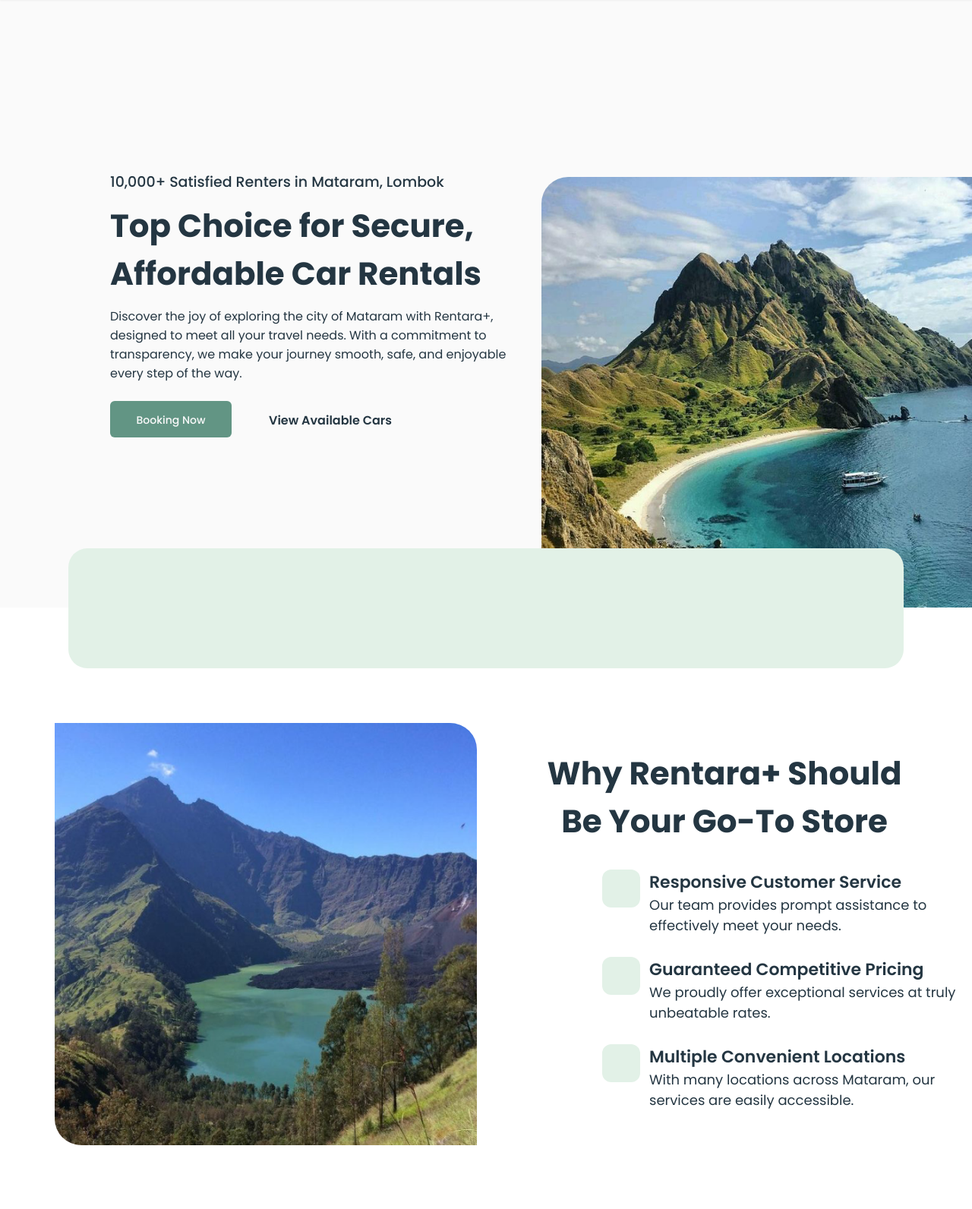
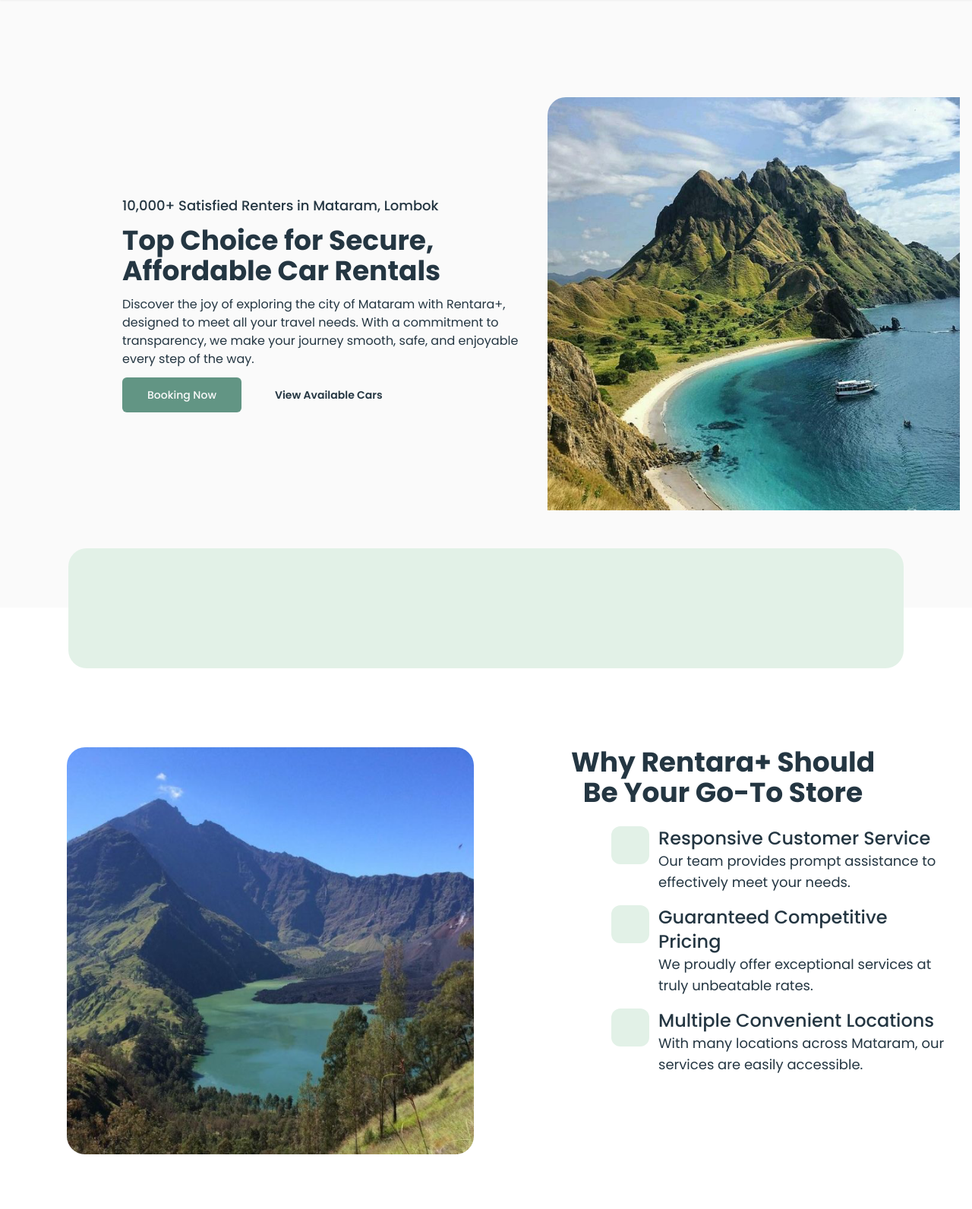
Before and after one commit to PBP-C07/rentara, a Django app: page / in a window 1280 px wide. Shown: the part 64-1656 px from the top of the page at 76% size. Before the commit the page ends 1572 px from the top, so only its background shows below. Run offline with Django 5.2, Linux system fonts and the light colour scheme; some libraries are stand-ins or nearby versions.

Commit message:
landing page fix

```diff
--- a/main/templates/main.html
+++ b/main/templates/main.html
@@ -1,83 +1,88 @@
-
 {% extends 'base.html' %}
 {% load static %}
 
 {% block content %}
 {% include 'navbar.html' %}
 
-<div class="flex justify-center items-center h-screen bg-[#FAFAFA] font-[Poppins]">
-    <div class="flex w-full h-full">
-        <div class="flex-1 flex flex-col justify-center pl-[145px]">
-            <p style="color: #243642; font-size: 19px; font-weight: 500; line-height: normal; margin-bottom: 12px;">
+<div class="flex justify-center items-center min-h-screen bg-[#FAFAFA] font-[Poppins] px-4 py-8 md:py-0">
+    <div class="flex w-full h-full flex-col md:flex-row">
+        <div class="flex-1 flex flex-col justify-center md:pl-[145px] px-4 text-center md:text-left">
+            <p class="text-[#243642] text-base md:text-lg font-medium mb-3">
                 10,000+ Satisfied Renters in Mataram, Lombok
             </p>
-            <h2 style="color: #243642; font-size: 42px; font-weight: 700; line-height: normal; margin-bottom: 12px;">
-                Top Choice for Secure, <br>
+            <h2 class="text-[#243642] text-3xl md:text-4xl font-bold mb-3">
+                Top Choice for Secure, <br class="hidden md:block">
                 Affordable Car Rentals
             </h2>
-            <p style="color: #243642; font-size: 16px; font-weight: 400; line-height: normal; width: 559px; margin-bottom: 12px;">
-                Discover the joy of exploring the city of Mataram with Rentara+, designed to meet all your travel needs. With a commitment to transparency, we make your journey smooth, safe, and enjoyable every step of the way.
+            <p class="text-[#243642] text-sm md:text-base font-normal mb-3 max-w-[559px] mx-auto md:mx-0">
+                Discover the joy of exploring the city of Mataram with Rentara+, designed to meet all your travel needs.
+                With a commitment to transparency, we make your journey smooth, safe, and enjoyable every step of the
+                way.
             </p>
-            <div class="flex gap-[10px]">
-                <button class="group relative flex justify-center border border-transparent text-sm font-medium rounded-md text-[#FAFAFA] bg-[#629584] hover:bg-[#629584] focus:outline-none focus:ring-2 focus:ring-offset-2 focus:ring-[#629584]" style="margin-top: 12px; width: 160px; height: 48px; padding: 14px 32px;">
+            <div class="flex flex-col sm:flex-row gap-3 justify-center md:justify-start">
+                <button
+                    class="group relative flex justify-center border border-transparent text-sm font-medium rounded-md text-[#FAFAFA] bg-[#629584] hover:bg-[#629584] focus:outline-none focus:ring-2 focus:ring-offset-2 focus:ring-[#629584] px-8 py-3">
                     Booking Now
                 </button>
-                <button class="bg-transparent text-[#243642] border-transparent rounded-[5px] cursor-pointer" style="margin-top: 12px; width: 240px; height: 48px; padding: 14px 32px; font-size: 16px;">
+                <button class="bg-transparent text-[#243642] border-transparent rounded-md text-sm px-8 py-3">
                     View Available Cars
                 </button>
             </div>
         </div>
-        <div class="flex-1 flex justify-end items-end">
-            <img src="{% static 'image/lombok.png' %}" alt="Scenic view of Mataram" class="object-cover" style="width: 800px; height: auto; border-radius: 35px 0 0 0;">
+        <div class="flex-1 mt-8 md:mt-0">
+            <img src="{% static 'image/lombok.png' %}" alt="Scenic view of Mataram"
+                class="w-full h-auto object-cover rounded-t-3xl md:rounded-tl-3xl md:rounded-tr-none">
         </div>
     </div>
 </div>
-<div class="flex justify-center" style="margin: -78px 0 0 0;">
-    <div style="width: 1100px; height: 158px; flex-shrink: 0; border-radius: 25px; background: #E2F1E7;"></div>
+
+<div class="px-4 -mt-20 md:-mt-[78px] mb-8">
+    <div class="w-full max-w-[1100px] h-[158px] mx-auto rounded-3xl bg-[#E2F1E7]"></div>
 </div>
 
-<div class="flex justify-center items-center" style="margin-top: 72px; margin-bottom: 72px;">
-    <div class="flex w-full">
-        <div class="flex" style="margin-left: 72px;">
-            <img src="{% static 'image/mataram.png' %}" alt="Scenic mountain view in Mataram" class="object-cover" style="width: 600px; height: auto; border-radius: 0 35px 0 35px;">
+<div class="px-4 py-8 md:py-[72px]">
+    <div class="flex flex-col md:flex-row max-w-[1440px] mx-auto">
+        <div class="w-full md:w-1/2 px-4 md:pl-[72px]">
+            <img src="{% static 'image/mataram.png' %}" alt="Scenic mountain view in Mataram"
+                class="w-full h-auto object-cover rounded-3xl md:rounded-tr-3xl md:rounded-bl-3xl">
         </div>
-        <div class="flex-1 flex flex-col justify-center">
-            <h2 class="text-center" style="color: #243642; font-size: 42px; font-weight: 700; line-height: normal; margin-bottom: 8px;">
+        <div class="flex-1 mt-8 md:mt-0">
+            <h2 class="text-[#243642] text-3xl md:text-4xl font-bold text-center mb-2">
                 Why Rentara+ Should <br>
                 Be Your Go-To Store
             </h2>
-            <div class="space-y-4 mt-6" style="margin-left: 165px;">
+            <div class="space-y-4 mt-6 px-4 md:pl-[165px]">
                 <div class="flex items-start space-x-3">
-                    <div class="w-[50px] h-[50px] rounded-[12px] bg-[#E2F1E7] flex items-center justify-center">
-                        <i class="fas fa-phone-alt" style="color: #243642; font-size: 17px;"></i>
+                    <div
+                        class="w-[50px] h-[50px] rounded-xl bg-[#E2F1E7] flex items-center justify-center flex-shrink-0">
+                        <i class="fas fa-phone-alt text-[#243642] text-lg"></i>
                     </div>
                     <div>
-                        <p style="color: #243642; font-size: 22px; font-weight: 550; line-height: normal;">
-                            Responsive Customer Service</p>
-                        <p style="color: #243642; font-size: 18px; font-weight: 400; line-height: normal; width: 425px; margin-bottom: 12px;">
-                            Our team provides prompt assistance to effectively meet your needs.</p>
+                        <p class="text-[#243642] text-xl md:text-2xl font-medium">Responsive Customer Service</p>
+                        <p class="text-[#243642] text-base md:text-lg font-normal max-w-[425px]">Our team provides
+                            prompt assistance to effectively meet your needs.</p>
                     </div>
                 </div>
                 <div class="flex items-start space-x-3">
-                    <div class="w-[50px] h-[50px] rounded-[12px] bg-[#E2F1E7] flex items-center justify-center">
-                        <i class="fas fa-tag" style="color: #243642; font-size: 17px;"></i>
+                    <div
+                        class="w-[50px] h-[50px] rounded-xl bg-[#E2F1E7] flex items-center justify-center flex-shrink-0">
+                        <i class="fas fa-tag text-[#243642] text-lg"></i>
                     </div>
                     <div>
-                        <p style="color: #243642; font-size: 22px; font-weight: 550; line-height: normal;">
-                            Guaranteed Competitive Pricing</p>
-                        <p style="color: #243642; font-size: 18px; font-weight: 400; line-height: normal; width: 425px; margin-bottom: 12px;">
-                            We proudly offer exceptional services at truly unbeatable rates.</p>
+                        <p class="text-[#243642] text-xl md:text-2xl font-medium">Guaranteed Competitive Pricing</p>
+                        <p class="text-[#243642] text-base md:text-lg font-normal max-w-[425px]">We proudly offer
+                            exceptional services at truly unbeatable rates.</p>
                     </div>
                 </div>
                 <div class="flex items-start space-x-3">
-                    <div class="w-[50px] h-[50px] rounded-[12px] bg-[#E2F1E7] flex items-center justify-center">
-                        <i class="fas fa-map-marker-alt" style="color: #243642; font-size: 17px;"></i>
+                    <div
+                        class="w-[50px] h-[50px] rounded-xl bg-[#E2F1E7] flex items-center justify-center flex-shrink-0">
+                        <i class="fas fa-map-marker-alt text-[#243642] text-lg"></i>
                     </div>
                     <div>
-                        <p style="color: #243642; font-size: 22px; font-weight: 550; line-height: normal;">
-                            Multiple Convenient Locations</p>
-                        <p style="color: #243642; font-size: 18px; font-weight: 400; line-height: normal; width: 425px; margin-bottom: 12px;">
-                            With many locations across Mataram, our services are easily accessible.</p>
+                        <p class="text-[#243642] text-xl md:text-2xl font-medium">Multiple Convenient Locations</p>
+                        <p class="text-[#243642] text-base md:text-lg font-normal max-w-[425px]">With many locations
+                            across Mataram, our services are easily accessible.</p>
                     </div>
                 </div>
             </div>
```
